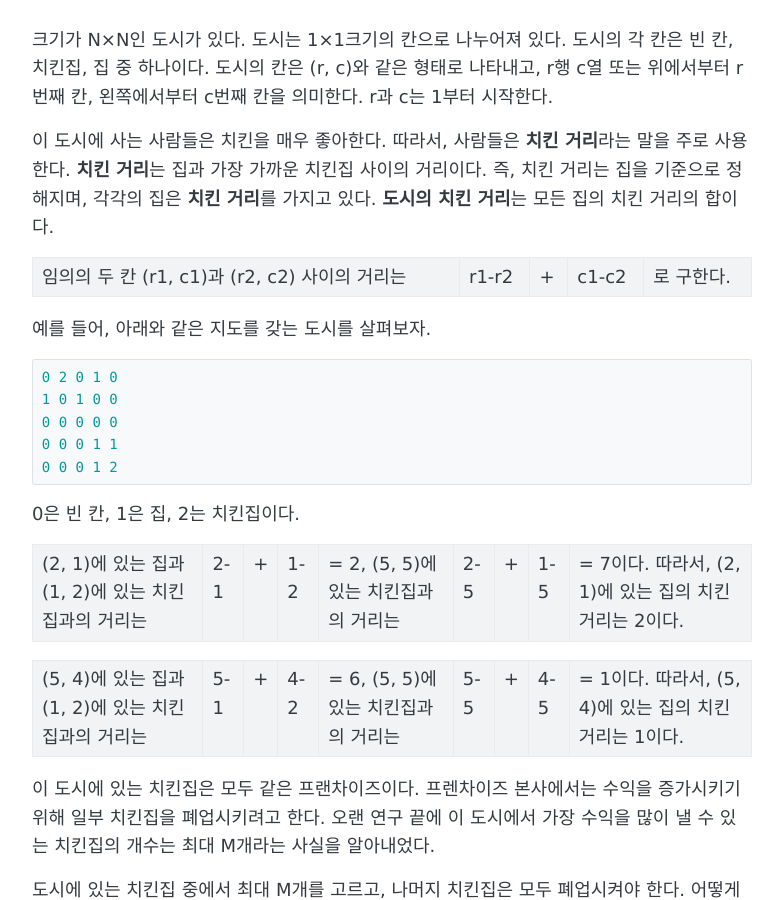
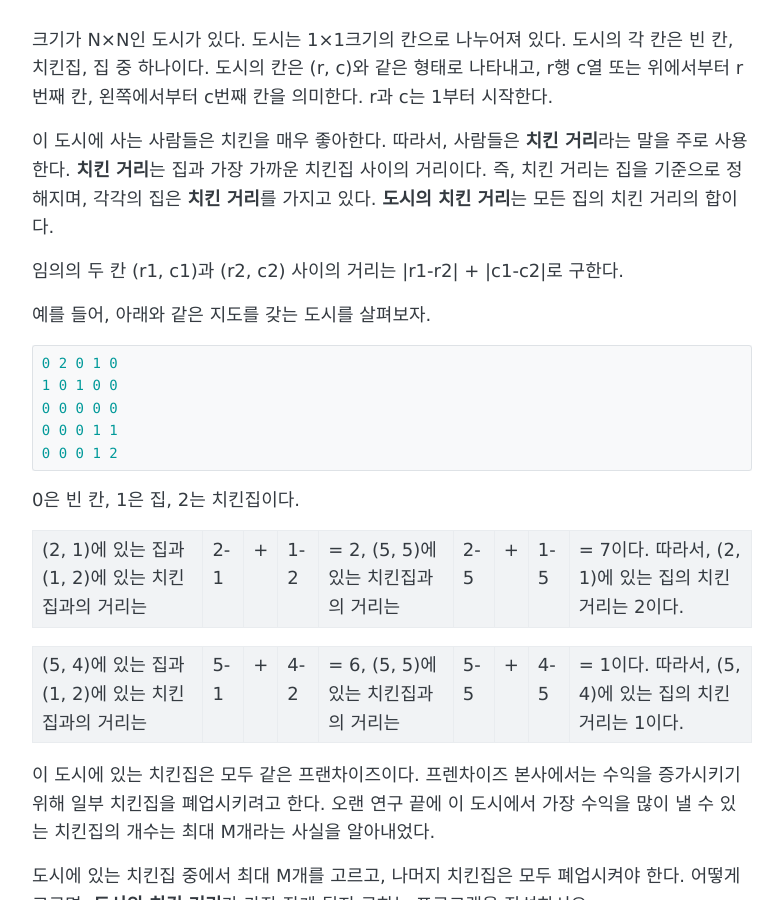
Before and after one commit to zoe0-0/blog, a Jekyll site: the page built from _posts/2019-08-10-Boj_Algorithm17.md, in a window 1280 px wide and 900 px high, scrolled down 371 px. Shown: the whole window, without its empty margins (248-1031 px from the left). Built offline with Jekyll 4.4.1, drawn with Linux system fonts in a browser that asks for light colours; comment, search, counter and statistics services are not loaded.

```diff
--- a/_posts/2019-08-10-Boj_Algorithm17.md
+++ b/_posts/2019-08-10-Boj_Algorithm17.md
@@ -15,7 +15,7 @@ tags:
 
 이 도시에 사는 사람들은 치킨을 매우 좋아한다. 따라서, 사람들은 <b>치킨 거리</b>라는 말을 주로 사용한다. <b>치킨 거리</b>는 집과 가장 가까운 치킨집 사이의 거리이다. 즉, 치킨 거리는 집을 기준으로 정해지며, 각각의 집은 <b>치킨 거리</b>를 가지고 있다. <b>도시의 치킨 거리</b>는 모든 집의 치킨 거리의 합이다.
 
-임의의 두 칸 (r1, c1)과 (r2, c2) 사이의 거리는 {% raw %}|r1-r2| + |c1-c2|로 구한다. {% endraw %}
+<p>임의의 두 칸 (r1, c1)과 (r2, c2) 사이의 거리는 |r1-r2| + |c1-c2|로 구한다.</p>
 
 예를 들어, 아래와 같은 지도를 갖는 도시를 살펴보자.
 
```
